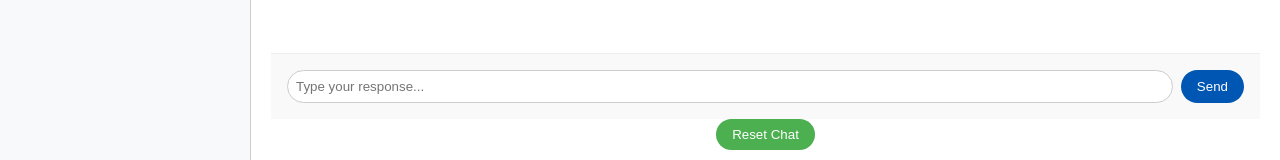
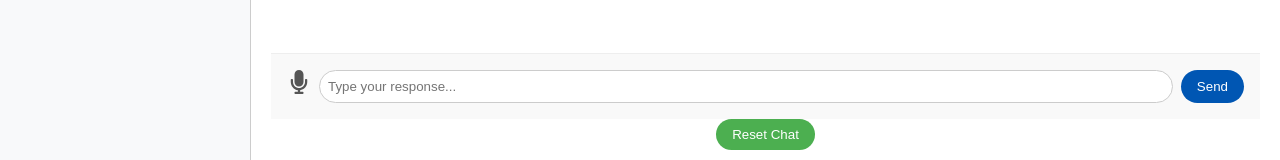
Before and after one commit to ap539813/LLM-Powered-Medical-ChatBot-old, a React (Create React App) app in the folder SaathiCare_React/: page / in a window 1280 px wide. Both pictures are taken after a click on the button "Start Chat". Shown: the part 630-790 px from the top of the page. Built offline with nearby package versions, Linux system fonts and the light colour scheme.

Commit message:
Add files via upload

```diff
--- a/SaathiCare_React/src/components/MainContent/MainContent.css
+++ b/SaathiCare_React/src/components/MainContent/MainContent.css
@@ -101,3 +101,14 @@
 .start-icon {
   margin-right: 0.5rem;
 }
+
+.mic-icon {
+  font-size: 1.5rem;
+  cursor: pointer;
+  margin-right: 0.5rem;
+  color: #555;
+}
+
+.listening {
+  color: red;
+}
--- a/SaathiCare_React/src/components/MainContent/MainContent.js
+++ b/SaathiCare_React/src/components/MainContent/MainContent.js
@@ -1,15 +1,16 @@
-import React, { useState, useEffect, useCallback, useMemo } from 'react';
-import { FaRobot, FaUser, FaPlay } from 'react-icons/fa';
+import React, { useState, useEffect, useCallback, useMemo, useRef } from 'react';
+import { FaRobot, FaUser, FaPlay, FaMicrophone } from 'react-icons/fa';
 import './MainContent.css';
 
 const MainContent = () => {
   const [chatStarted, setChatStarted] = useState(false);
   const [chatMessages, setChatMessages] = useState([]);
   const [greetingAcknowledged, setGreetingAcknowledged] = useState(false);
-
   const [currentTagIndex, setCurrentTagIndex] = useState(-1);
   const [userInput, setUserInput] = useState('');
   const [shuffledTags, setShuffledTags] = useState([]);
+  const [isListening, setIsListening] = useState(false);
+  const speechRecognition = useRef(null);
 
   const initialTags = ['symptom', 'lifestyle', 'genetic'];
 
@@ -18,6 +19,26 @@ const MainContent = () => {
       handleApiCall(shuffledTags[currentTagIndex]);
     }
   }, [chatStarted, greetingAcknowledged, shuffledTags, currentTagIndex]);
+
+  useEffect(() => {
+    const SpeechRecognition = window.SpeechRecognition || window.webkitSpeechRecognition;
+    if (SpeechRecognition) {
+      speechRecognition.current = new SpeechRecognition();
+      speechRecognition.current.continuous = false;
+      speechRecognition.current.lang = 'en-US';
+      speechRecognition.current.interimResults = false;
+
+      speechRecognition.current.onresult = (event) => {
+        const transcript = event.results[0][0].transcript;
+        setUserInput(transcript);
+        setIsListening(false);
+      };
+
+      speechRecognition.current.onend = () => {
+        setIsListening(false);
+      };
+    }
+  }, []);
 
 
   const startChat = () => {
@@ -103,7 +124,7 @@ const MainContent = () => {
         ...prevStates,
         greeting_response: userInput,
       }));
-    }  else {
+    } else {
       const currentTag = shuffledTags[currentTagIndex];
       const userStateKey = userStateMappings[currentTag];
       setApiStates(prevStates => ({
@@ -128,6 +149,13 @@ const MainContent = () => {
     setShuffledTags([]);
   };
 
+  const startListening = () => {
+    if (speechRecognition.current) {
+      speechRecognition.current.start();
+      setIsListening(true);
+    }
+  };
+
   return (
     <div className="main-content">
       {!chatStarted && (
@@ -146,6 +174,7 @@ const MainContent = () => {
             ))}
           </div>
           <div className="input-area">
+        <FaMicrophone className={`mic-icon ${isListening ? 'listening' : ''}`} onClick={startListening} />
         <input
           type="text"
           placeholder="Type your response..."
```
Lines whose indentation alone changed are shown as unchanged.
